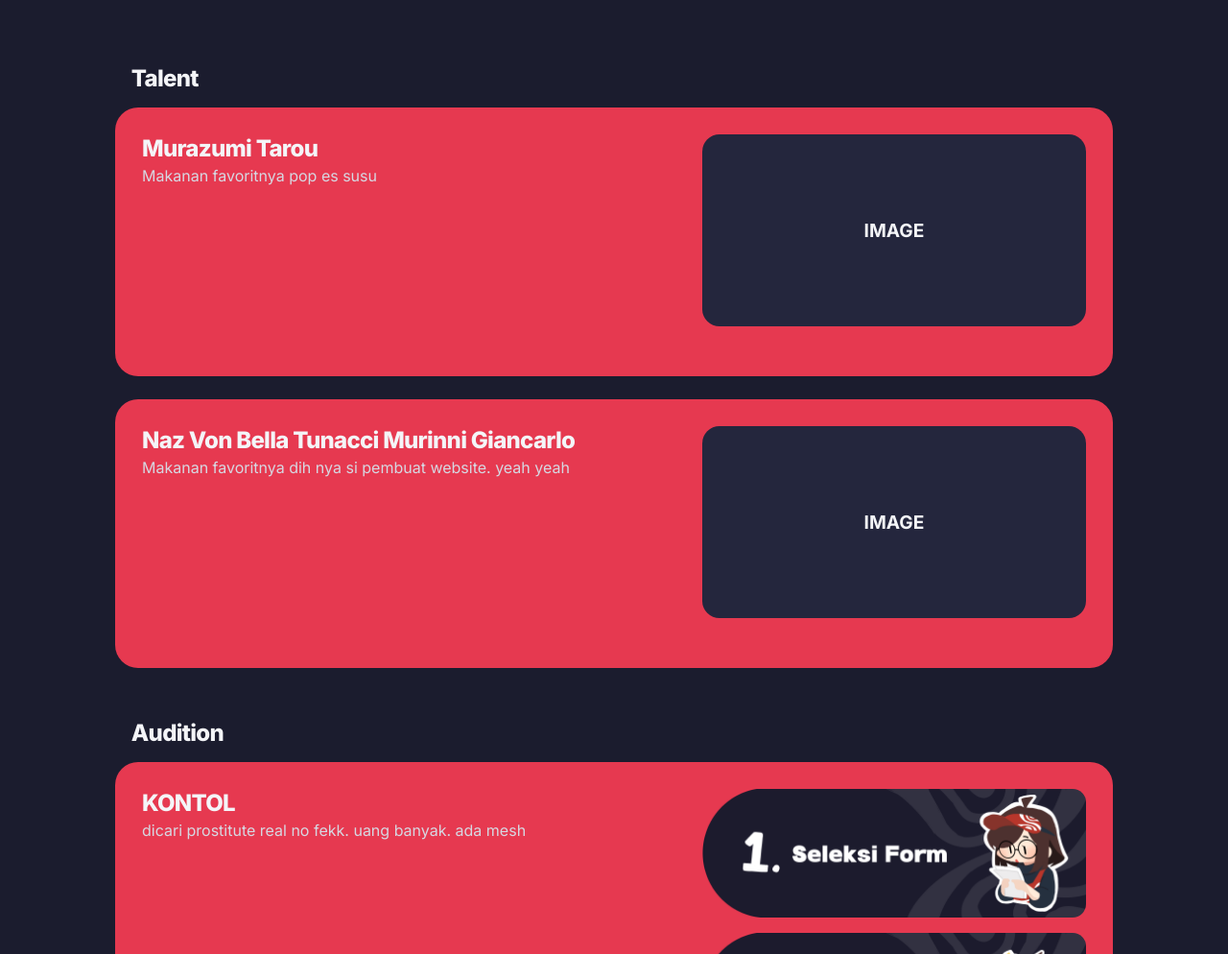
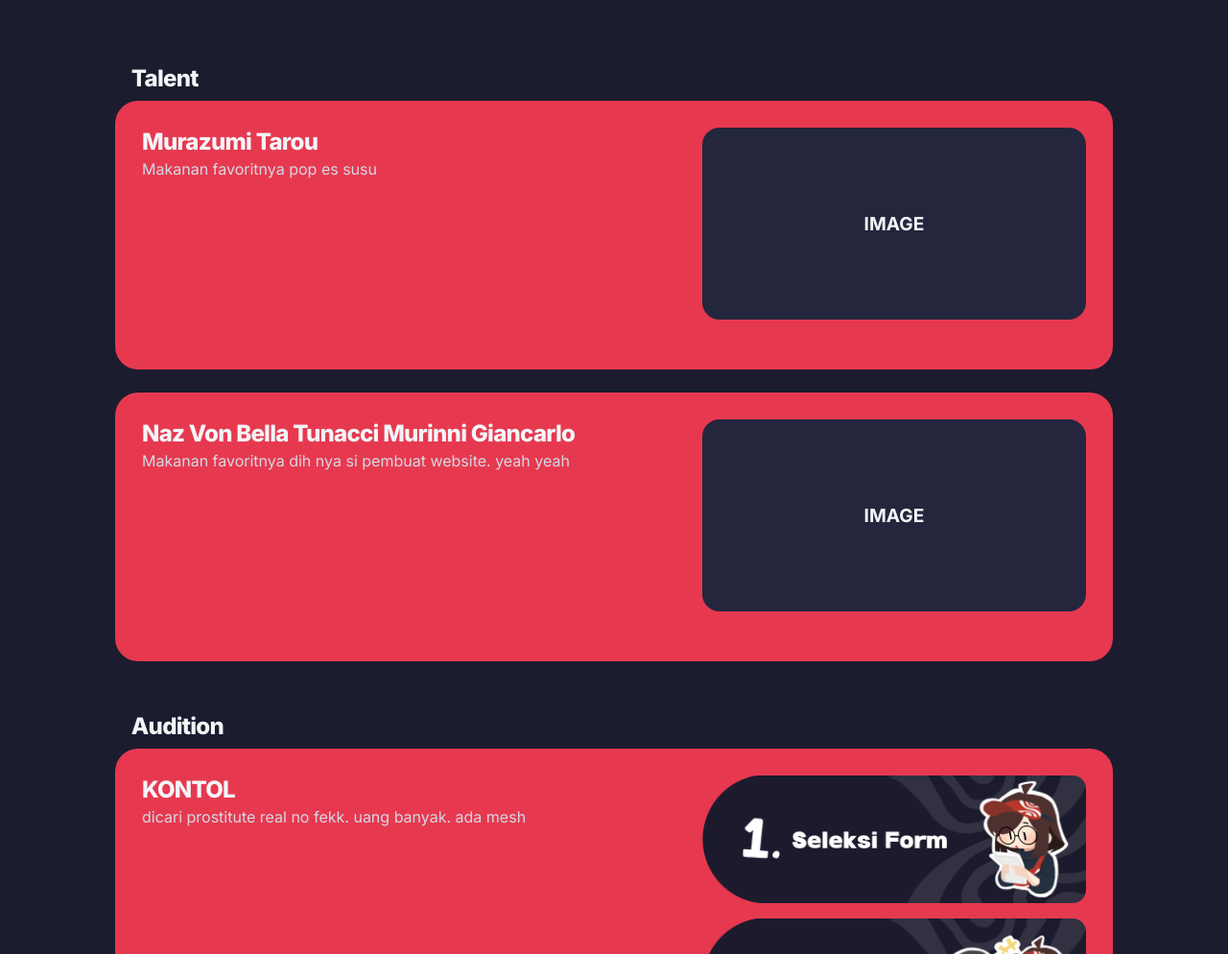
Before and after one commit to satiran/satiran.github.io, a plain HTML site: page index.html in a window 1280 px wide. Shown: the part 1013-2007 px from the top of the page at 96% size. Drawn offline with Linux system fonts and the light colour scheme.

Commit message:
Update index.html

```diff
--- a/index.html
+++ b/index.html
@@ -770,7 +770,7 @@ footer p {
         <h2>
             ⠀Talent
         </h2>
-        <p style="font-size: 9px;">
+        <p style="font-size: 5px;">
         ⠀
         </p>
 
@@ -821,7 +821,7 @@ footer p {
     <h2>
         ⠀Audition
     </h2>
-    <p style="font-size: 9px;">
+    <p style="font-size: 5px;">
     ⠀
     </p>
 
```
